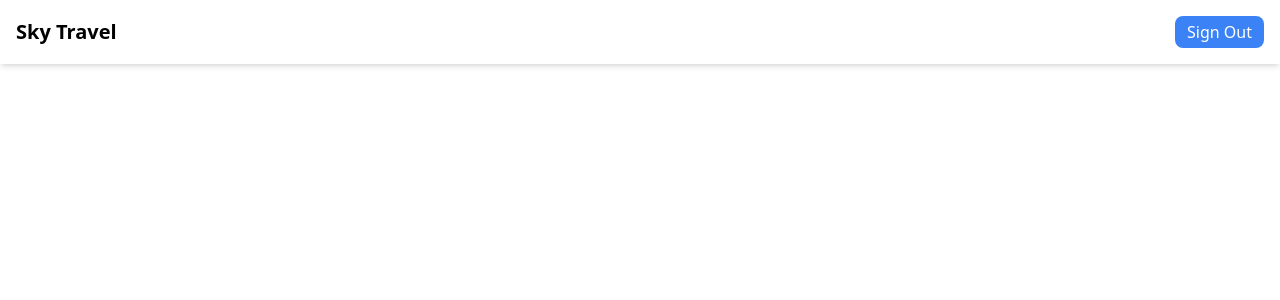
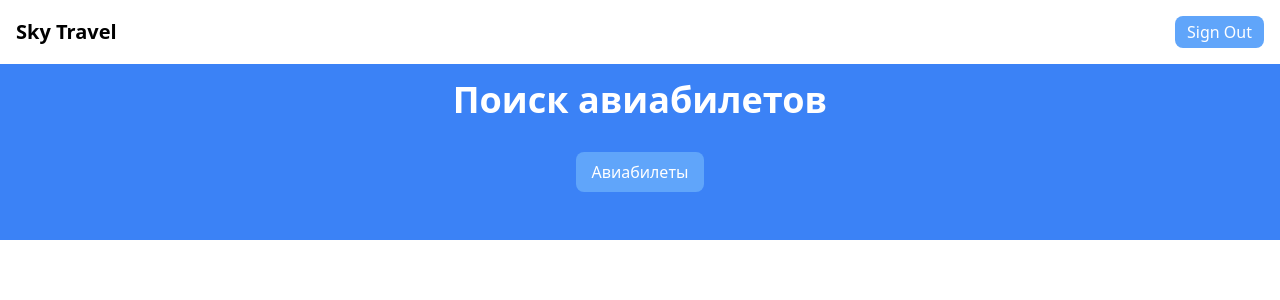
Before and after one commit to asandan/airline-booking-front, a Next.js app: page / in a window 1280 px wide. Shown: the top 300 px of the page. Built offline with nearby package versions, Linux system fonts and the light colour scheme.

Commit message:
pulled actual code from main branch

```diff
--- a/src/components/NavBar/nav-bar.tsx
+++ b/src/components/MainPageComponents/nav-bar.tsx
@@ -3,10 +3,9 @@ import Link from 'next/link';
 
 interface NavbarProps {
   user: string;
-  onSignOut: () => void;
 }
 
-const Navbar: React.FC<NavbarProps> = ({ user, onSignOut }) => {
+const Navbar: React.FC<NavbarProps> = ({ user }) => {
   return (
     <nav className="bg-white shadow-md">
       <div className="container mx-auto flex items-center justify-between p-4">
@@ -17,7 +16,7 @@ const Navbar: React.FC<NavbarProps> = ({ user, onSignOut }) => {
         </Link>
         <div className="flex items-center">
           <span className="mr-4">{user}</span>
-          <button onClick={onSignOut} className="bg-blue-500 text-white px-3 py-1 rounded-lg">
+          <button className="bg-blue-400 text-white px-3 py-1 rounded-lg">
             Sign Out
           </button>
         </div>
--- a/src/pages/index.tsx
+++ b/src/pages/index.tsx
@@ -1,9 +1,20 @@
-import Navbar from "@/components/NavBar/nav-bar"
+import Navbar from "@/components/MainPageComponents/nav-bar";
 
 export default function MainPage() {
   return (
     <div>
-      <Navbar />
+      <Navbar user={""} />
+      <header className="bg-blue-500 text-white">
+        <div className="container mx-auto p-4 text-center">
+          <h1 className="text-4xl font-bold">Поиск авиабилетов</h1>
+          <p className="text-lg"></p>
+          <div className="my-8 flex justify-center space-x-4">
+            <button className="py-2 px-4 bg-blue-400 text-white rounded-lg">
+              Авиабилеты
+            </button>
+          </div>
+        </div>
+      </header>
     </div>
-  )
+  );
 }
```
